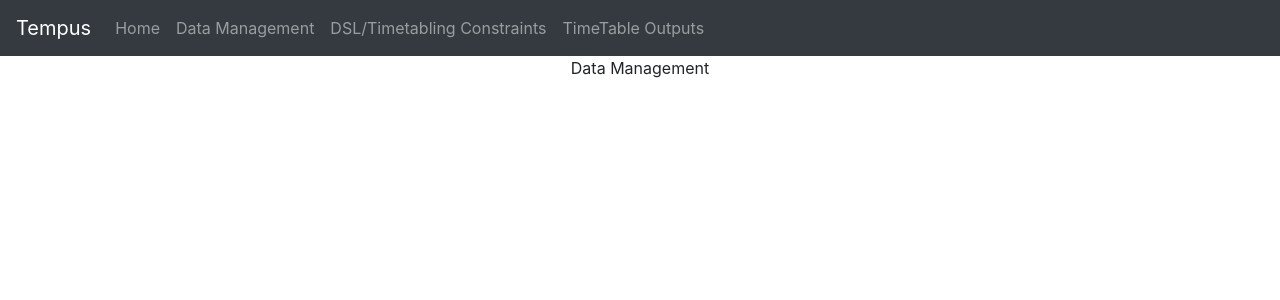
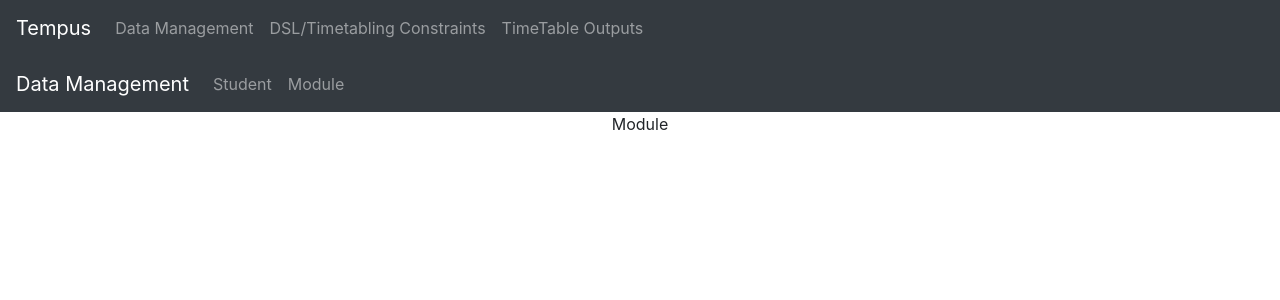
Before and after one commit to ASEGroup1/Tempus, a React (Create React App) app in the folder frontend/: page /dataManagement/module in a window 1280 px wide. Shown: the top 300 px of the page. Built offline with nearby package versions, Linux system fonts and the light colour scheme.

Commit message:
Added navigation to data management section

```diff
--- a/frontend/src/App.js
+++ b/frontend/src/App.js
@@ -3,15 +3,13 @@ import "./App.css";
 import {Home} from "./views/Home"
 import {
 	Route,
-	NavLink,
 	BrowserRouter as Router
 } from "react-router-dom";
 import {DataManagement} from "./views/DataManagement";
 import {DSL} from "./views/DSL";
 import {Output} from "./views/Output";
-import Navbar from 'react-bootstrap/Navbar'
+import Navbar from "react-bootstrap/Navbar"
 import Nav from "react-bootstrap/Nav";
-import NavDropdown from "react-bootstrap/NavDropdown";
 
 
 class App extends Component {
@@ -20,9 +18,8 @@ class App extends Component {
 			<Router>
 				<div className="App">
 					<Navbar bg="dark" variant="dark" sticky="top">
-						<Navbar.Brand href="#home">Tempus</Navbar.Brand>
+						<Navbar.Brand href="/">Tempus</Navbar.Brand>
 						<Nav className="mr-auto">
-							<Nav.Link href="/">Home</Nav.Link>
 							<Nav.Link href="/dataManagement">Data Management</Nav.Link>
 							<Nav.Link href="/dsl">DSL/Timetabling Constraints</Nav.Link>
 							<Nav.Link href="/outputs">TimeTable Outputs</Nav.Link>
--- a/frontend/src/views/DataManagement.js
+++ b/frontend/src/views/DataManagement.js
@@ -1,7 +1,28 @@
 import React from "react";
+import Navbar from "react-bootstrap/Navbar";
+import Nav from "react-bootstrap/Nav";
+import {Route} from "react-router-dom";
+import {Home} from "./Home";
+import {Student} from "./dataManagement/Student";
+import {Module} from "./dataManagement/Module";
 
 export class DataManagement extends React.Component {
 	render() {
-		return <p>Data Management</p>;
+		return (
+			<div>
+			<Navbar bg="dark" variant="dark" sticky="top">
+				<Navbar.Brand href="/dataManagement">Data Management</Navbar.Brand>
+				<Nav className="mr-auto">
+					<Nav.Link href="/dataManagement/student">Student</Nav.Link>
+					<Nav.Link href="/dataManagement/module">Module</Nav.Link>
+				</Nav>
+			</Navbar>
+				<div>
+					<Route exact path="/" component={Home}/>
+					<Route path="/dataManagement/student" component={Student}/>
+					<Route path="/dataManagement/module" component={Module}/>
+				</div>
+			</div>
+		);
 	}
 }
--- /dev/null
+++ b/frontend/src/views/dataManagement/Module.js
@@ -0,0 +1,7 @@
+import React from "react";
+
+export class Module extends React.Component {
+	render() {
+		return <p>Module</p>;
+	}
+}
--- /dev/null
+++ b/frontend/src/views/dataManagement/Student.js
@@ -0,0 +1,7 @@
+import React from "react";
+
+export class Student extends React.Component {
+	render() {
+		return <p>Student</p>;
+	}
+}
```
